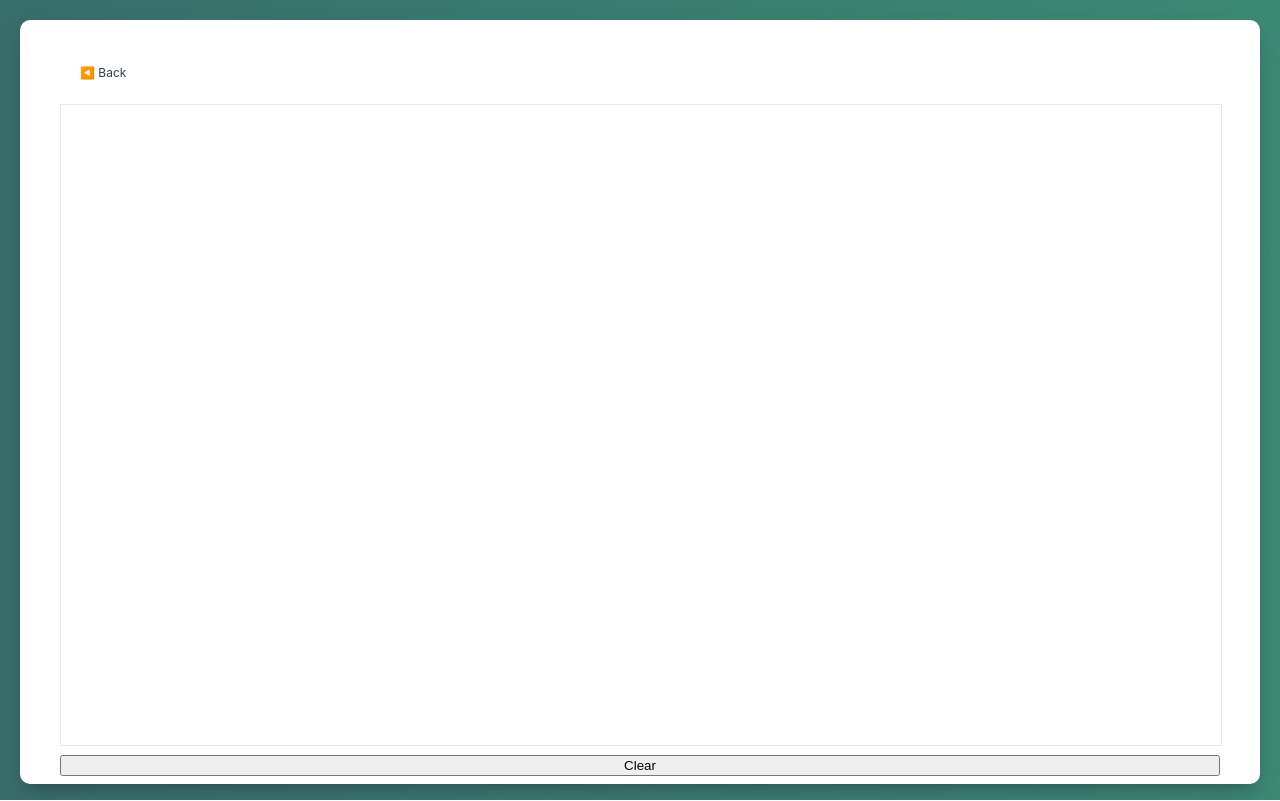
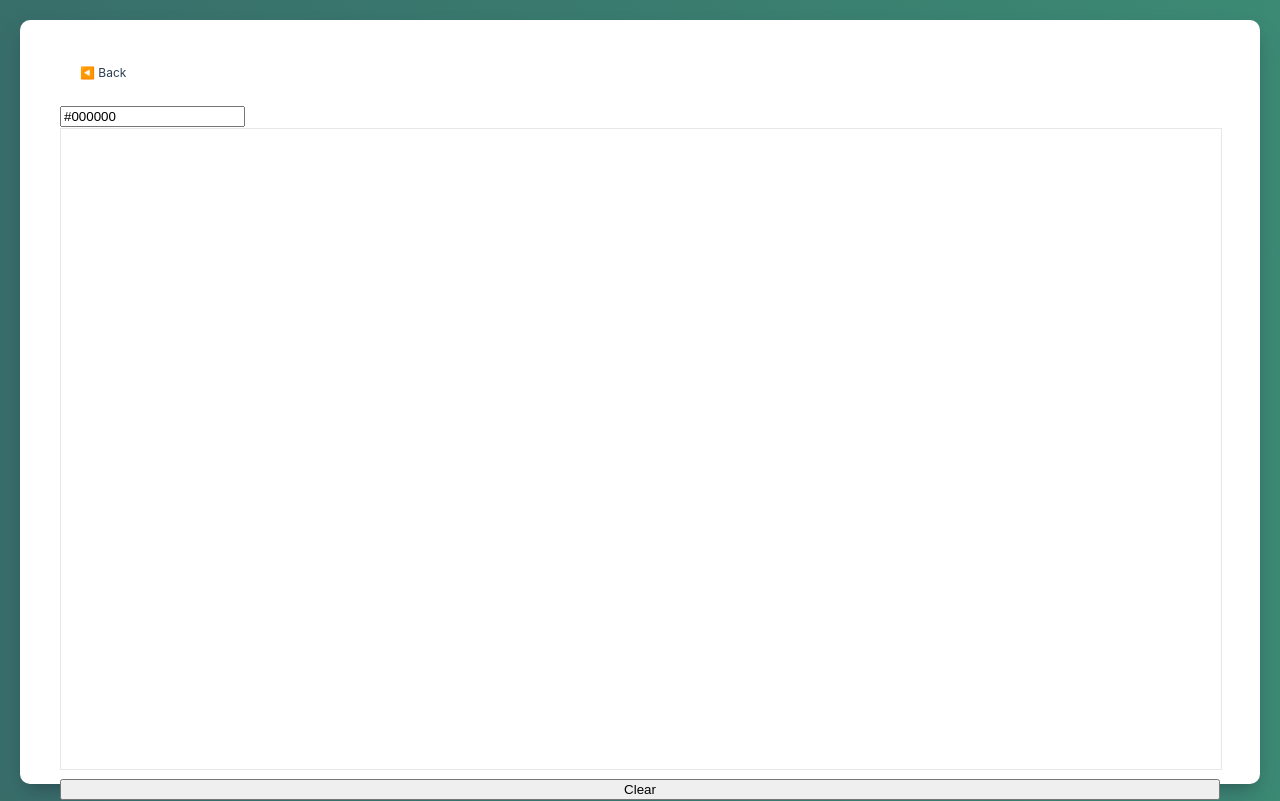
Before and after one commit to BelkinMax/vue-3-playground, a Vue app: page /drawing-app in a window 1280 px wide. Built offline with nearby package versions, Linux system fonts and the light colour scheme.

Commit message:
feat: simple color picker for DrawingApp

```diff
--- a/src/assignments/advanced/DrawingApp/index.vue
+++ b/src/assignments/advanced/DrawingApp/index.vue
@@ -1,5 +1,5 @@
 <script>
-import { defineComponent, watch, onMounted } from 'vue';
+import { defineComponent, watch, onMounted, ref } from 'vue';
 import {
   useElementSize,
   templateRef,
@@ -16,6 +16,7 @@ export default defineComponent({
     const { width: canvasWidth, height: canvasHeight } = useElementSize(canvasWrapper);
     const { isOutside, elementX, elementY } = useMouseInElement(canvasWrapper);
     const { pressed } = useMousePressed();
+    const color = ref('#000000');
     let canvasContext, lineStart;
 
     function setStartLine(position) {
@@ -32,6 +33,7 @@ export default defineComponent({
         canvasContext.beginPath();
         canvasContext.moveTo(...lineStart);
         canvasContext.lineTo(...position);
+        canvasContext.strokeStyle = color.value;
         canvasContext.stroke();
         setStartLine(position);
       }
@@ -53,11 +55,13 @@ export default defineComponent({
     });
 
     whenever(() => !pressed.value, () => setStartLine());
+    whenever(() => !color.value, () => color.value = '#000000');
 
     return {
       canvasWidth,
       canvasHeight,
-      clearCanvas
+      clearCanvas,
+      color
     }
   }
 })
@@ -68,6 +72,7 @@ export default defineComponent({
     ref="canvasWrapper"
     class="canvas-wrapper"
   >
+    <input type="text" v-model="color"/>
     <canvas
       ref="canvasElement"
       id="canvas"
```
